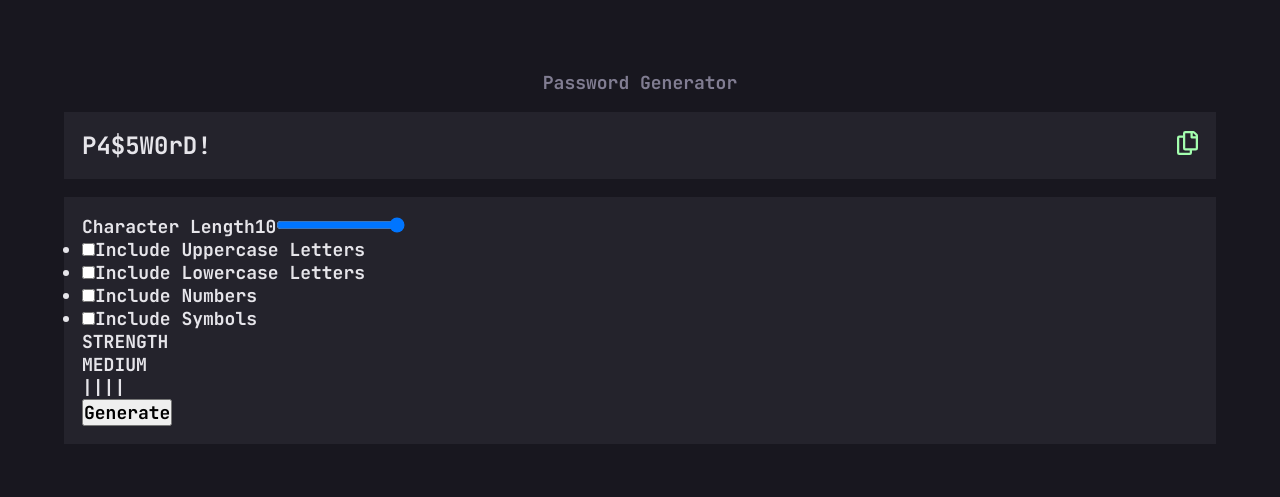
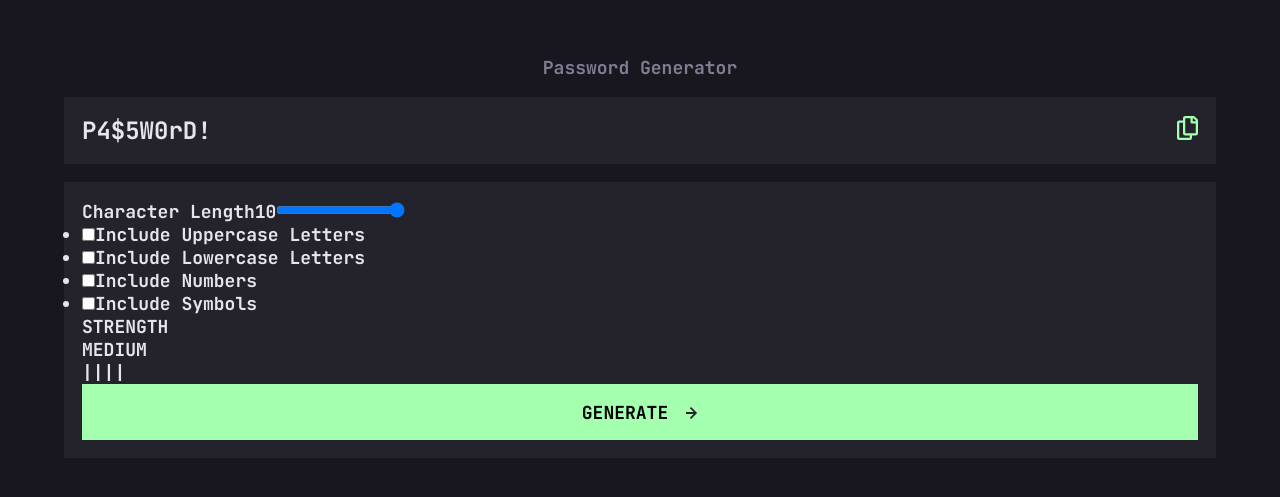
Before and after one commit to ledminh/password-generator-app, a Next.js app: page / in a window 1280 px wide. Shown: the part 143-640 px from the top of the page. Built offline with nearby package versions, Linux system fonts and the light colour scheme.

Commit message:
Add style to Generate Button

```diff
--- a/pages/index.tsx
+++ b/pages/index.tsx
@@ -4,6 +4,8 @@ import { Panel } from '../components/Panel'
 import PasswordScreen from '../components/PasswordScreen'
 import { Strength } from '../components/Strength'
 
+import Image from 'next/image';
+import iconArrowRight from '../assets/icon-arrow-right.svg';
 
 import styles from '../styles/Home.module.scss'
 
@@ -28,7 +30,13 @@ const Home: NextPage = () => {
         <section className={styles.section + ' ' + styles.mainSection}>
           <Panel />
           <Strength/>
-          <button>Generate</button>
+          <button className={styles.button}>
+            <span>GENERATE</span>
+            <Image
+              src={iconArrowRight}
+              alt="Right Arrow"
+              />
+          </button>
         </section>
       </main>
     </div>
--- a/styles/Home.module.scss
+++ b/styles/Home.module.scss
@@ -36,3 +36,15 @@
     justify-content: space-between;
     align-items: center;
 }
+
+.button {
+    width: 100%;
+    height: 56px;
+
+    background-color: base.$color5;
+    border: inherit;
+
+    span {
+        margin-right: 1rem;
+    }
+}
```
